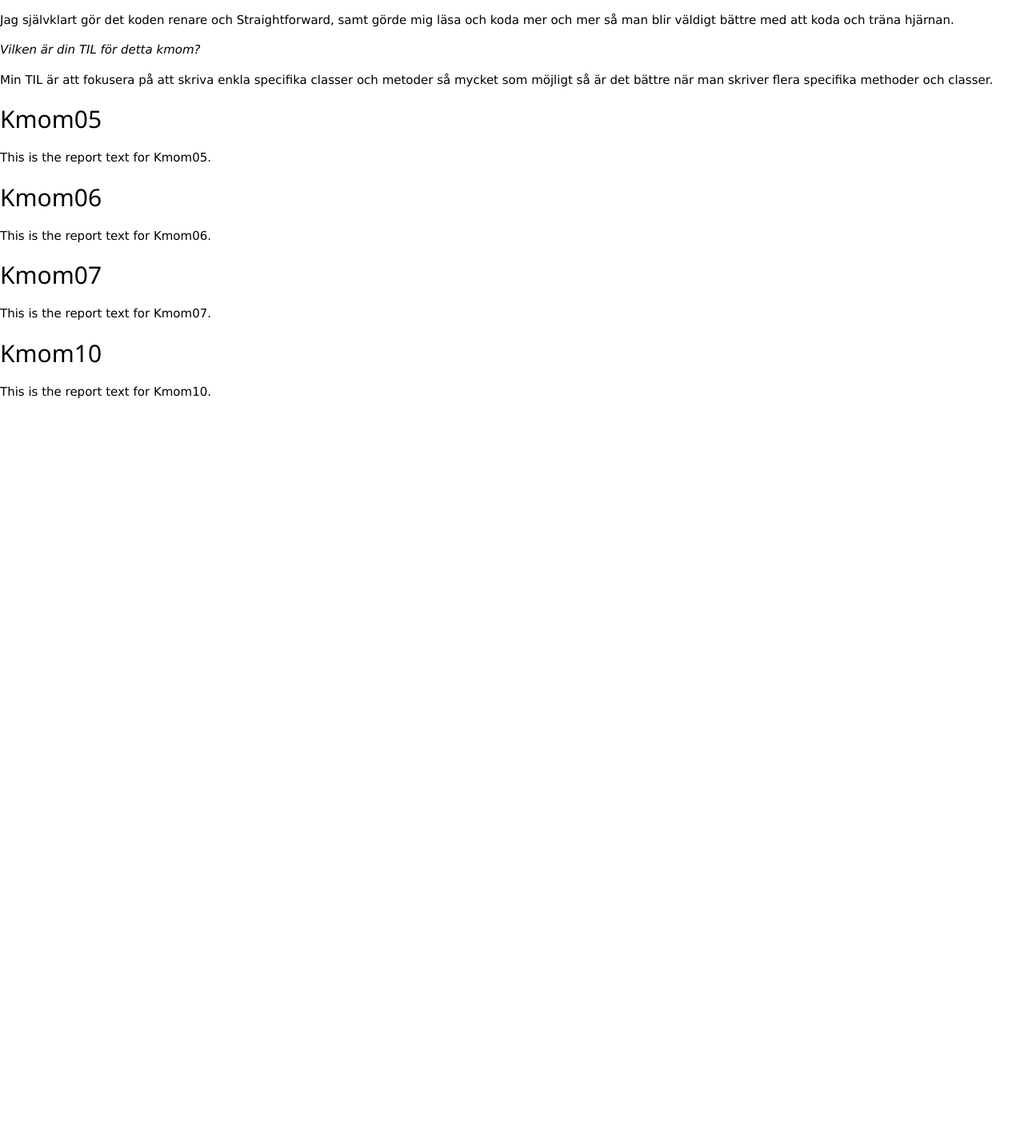
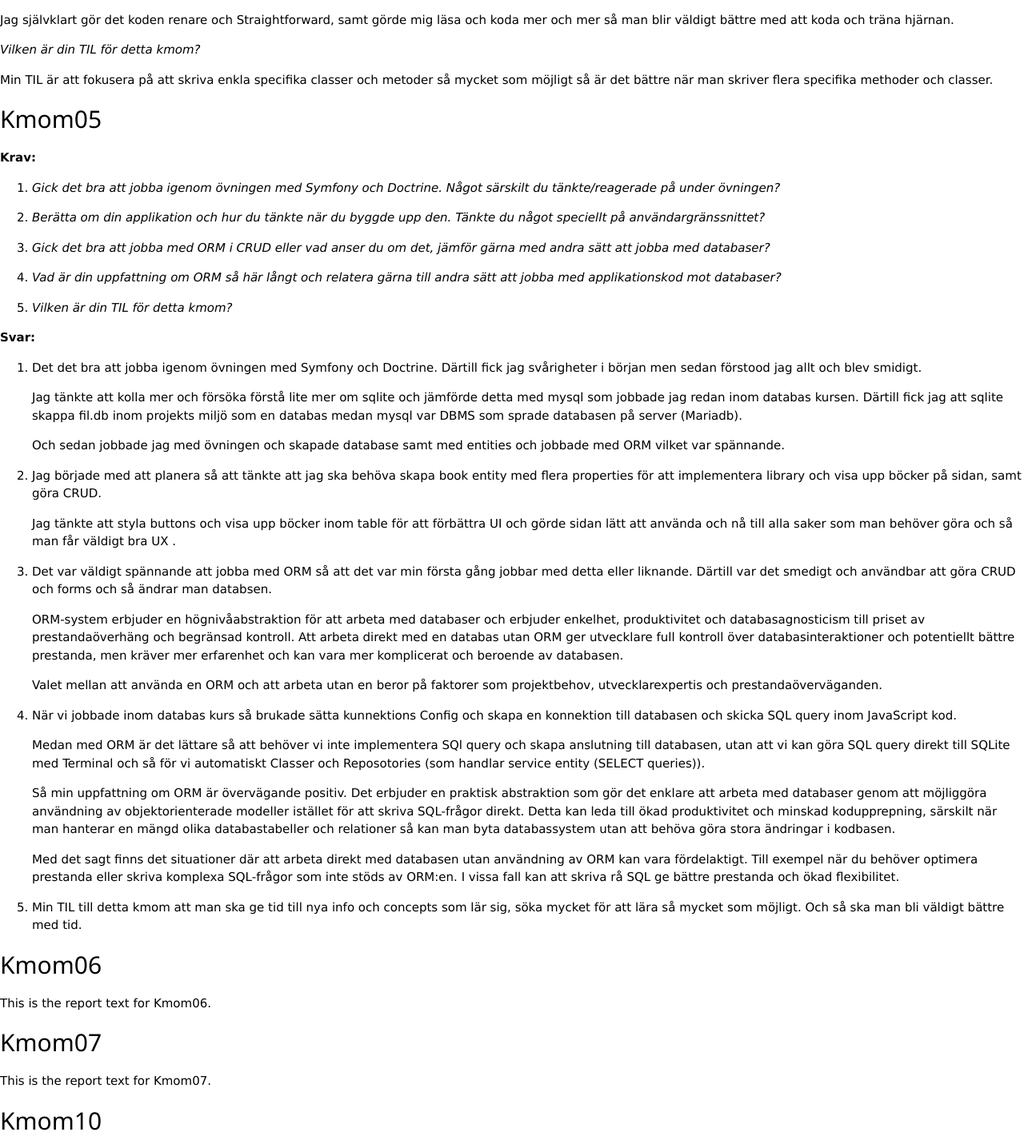
Before and after one commit to Mobn23/mvc, a Symfony app: template templates/report.html.twig in a window 1280 px wide. Shown: the part 2568-3989 px from the top of the page at 80% size. Before the commit the page ends 3067 px from the top, so only its background shows below. Run offline with Twig, Linux system fonts and the light colour scheme; the template is opened without the code that fills it, so the values that code supplies are empty; some libraries are stand-ins or nearby versions.

Commit message:
Update after redovisning

```diff
--- a/src/Repository/BookRepository.php
+++ b/src/Repository/BookRepository.php
@@ -5,6 +5,8 @@ namespace App\Repository;
 use App\Entity\Book;
 use Doctrine\Bundle\DoctrineBundle\Repository\ServiceEntityRepository;
 use Doctrine\Persistence\ManagerRegistry;
+
+// Reposotories in ORM handlar service entity (SELECT  queries)
 
 /**
  * @extends ServiceEntityRepository<Book>
--- a/templates/report.html.twig
+++ b/templates/report.html.twig
@@ -67,7 +67,40 @@
     <p> Min TIL är att fokusera på att skriva enkla specifika classer och metoder så mycket som möjligt så är det bättre när man skriver flera specifika methoder och classer.</p>
 
     <h2 id="kmom05">Kmom05</h2>
-    <p>This is the report text for Kmom05.</p>
+    <p><b>Krav:</b></p>
+    <ol>
+        <li><p><em>Gick det bra att jobba igenom övningen med Symfony och Doctrine. Något särskilt du tänkte/reagerade på under övningen?</em></p></li>
+        <li><p><em>Berätta om din applikation och hur du tänkte när du byggde upp den. Tänkte du något speciellt på användargränssnittet?</em></p></p></li>
+        <li><p><em>Gick det bra att jobba med ORM i CRUD eller vad anser du om det, jämför gärna med andra sätt att jobba med databaser?</em></p></li>
+        <li><p><em>Vad är din uppfattning om ORM så här långt och relatera gärna till andra sätt att jobba med applikationskod mot databaser?</em></p></li>
+        <li><p><em>Vilken är din TIL för detta kmom?</em></p></li>
+    </ol>
+
+    <p><b>Svar:</b></p>
+    <ol>
+        <li>
+            <p>Det det bra att jobba igenom övningen med Symfony och Doctrine. Därtill fick jag svårigheter i början men sedan förstood jag allt och blev smidigt.</p>
+            <p>Jag tänkte att kolla mer och försöka förstå lite mer om sqlite och jämförde detta med mysql som jobbade jag redan inom databas kursen. Därtill fick jag att sqlite skappa fil.db inom projekts miljö som en databas medan mysql var DBMS som sprade databasen på server (Mariadb).</p>
+            <p>Och sedan jobbade jag med övningen och skapade database samt med entities och jobbade med ORM vilket var spännande.</p>
+        </li>
+        <li>
+            <p>Jag började med att planera så att tänkte att jag ska behöva skapa book entity med flera properties för att implementera library och visa upp böcker på sidan, samt göra CRUD.</p>
+            <p>Jag tänkte att styla buttons och visa upp böcker inom table för att förbättra UI och görde sidan lätt att använda och nå till alla saker som man behöver göra och så man får väldigt bra UX .</p>
+        </li>
+        <li>
+            <p>Det var väldigt spännande att jobba med ORM så att det var min första gång jobbar med detta eller liknande. Därtill var det smedigt och användbar att göra CRUD och forms och så ändrar man databsen.</p>
+            <p>ORM-system erbjuder en högnivåabstraktion för att arbeta med databaser och erbjuder enkelhet, produktivitet och databasagnosticism till priset av prestandaöverhäng och begränsad kontroll. Att arbeta direkt med en databas utan ORM ger utvecklare full kontroll över databasinteraktioner och potentiellt bättre prestanda, men kräver mer erfarenhet och kan vara mer komplicerat och beroende av databasen.</p>
+            <p>Valet mellan att använda en ORM och att arbeta utan en beror på faktorer som projektbehov, utvecklarexpertis och prestandaöverväganden. </p>
+        </li>
+        <li>
+            <p>När vi jobbade inom databas kurs så brukade sätta kunnektions Config och skapa en konnektion till databasen och skicka SQL query inom JavaScript kod.</p>
+            <p>Medan med ORM är det lättare så att behöver vi inte implementera SQl query och skapa anslutning till databasen, utan att vi kan göra SQL query direkt till SQLite med Terminal och så för vi automatiskt Classer och Reposotories (som handlar service entity (SELECT  queries)).</p>
+            <p>Så min uppfattning om ORM är övervägande positiv. Det erbjuder en praktisk abstraktion som gör det enklare att arbeta med databaser genom att möjliggöra användning av objektorienterade modeller istället för att skriva SQL-frågor direkt. Detta kan leda till ökad produktivitet och minskad kodupprepning, särskilt när man hanterar en mängd olika databastabeller och relationer så kan man byta databassystem utan att behöva göra stora ändringar i kodbasen.</p>
+            <p>Med det sagt finns det situationer där att arbeta direkt med databasen utan användning av ORM kan vara fördelaktigt. Till exempel när du behöver optimera prestanda eller skriva komplexa SQL-frågor som inte stöds av ORM:en. I vissa fall kan att skriva rå SQL ge bättre prestanda och ökad flexibilitet.</p>
+        </li>
+        <li><p>Min TIL till detta kmom att man ska ge tid till nya info och concepts som lär sig, söka mycket för att lära så mycket som möjligt. Och så ska man bli väldigt bättre med tid. </p></li>
+    </ol>
+
     <h2 id="kmom06">Kmom06</h2>
     <p>This is the report text for Kmom06.</p>
     <h2 id="kmom07">Kmom07</h2>
```
